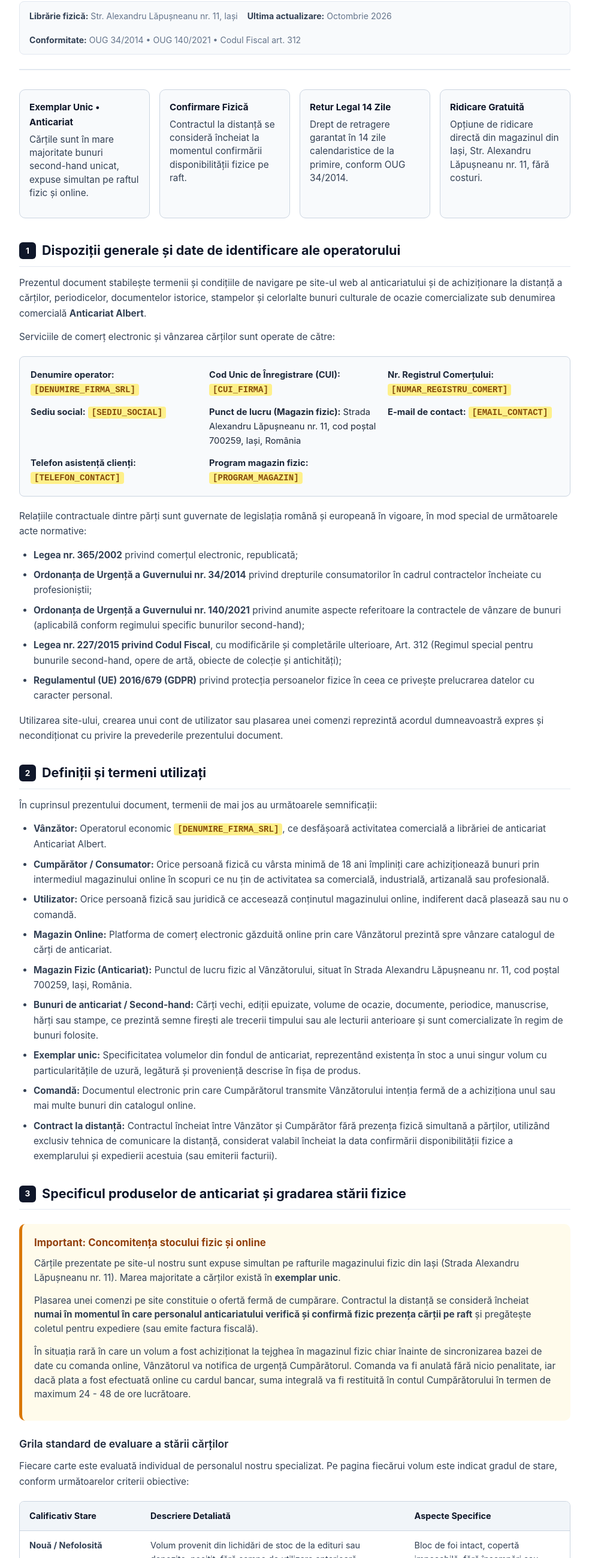
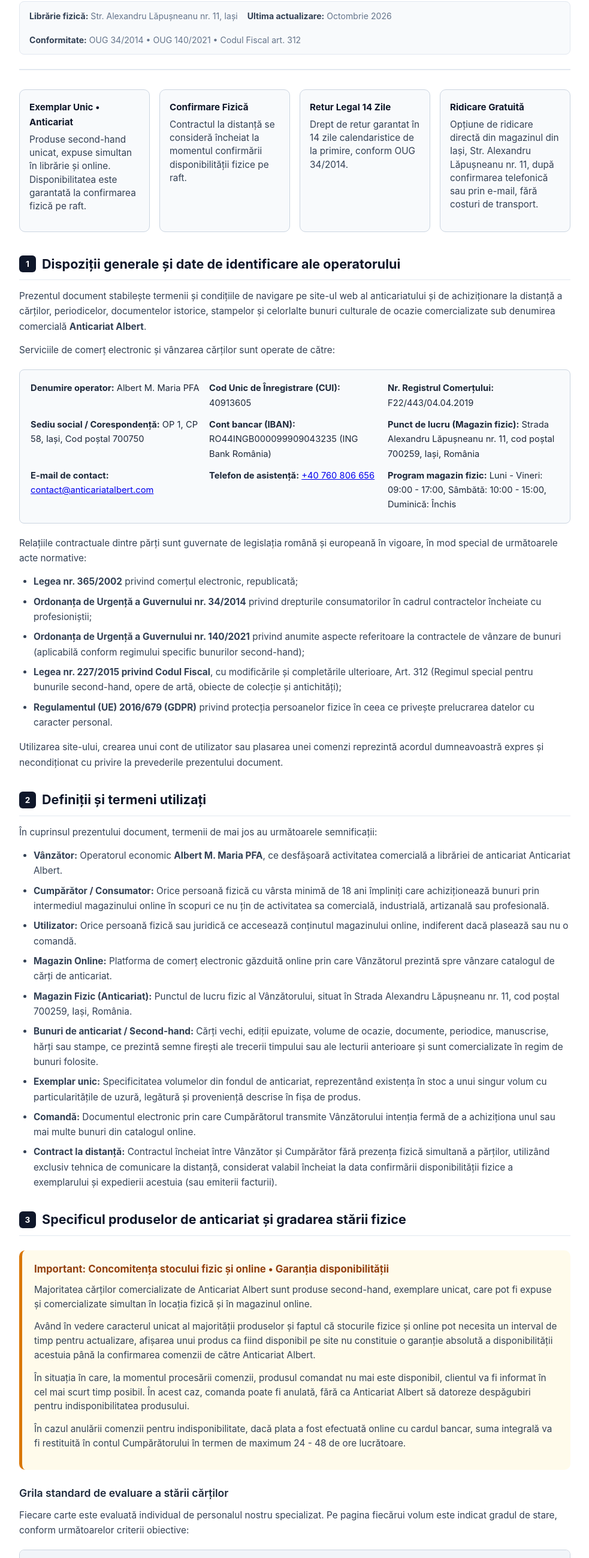
Before and after one commit to CyberCogeanu/anticariat-bau, a plain HTML site: page anticariat_termeni_si_conditii.html in a window 1280 px wide. Shown: the part 202-2800 px from the top of the page at 60% size, without its empty margins (148-1131 px from the left). Drawn offline with Linux system fonts and the light colour scheme.

Commit message:
feat(legal): update Termeni si Conditii with authentic operator details and deploy to Shopify

```diff
--- a/anticariat_termeni_si_conditii.html
+++ b/anticariat_termeni_si_conditii.html
@@ -363,7 +363,7 @@
   <div class="anticariat-summary-grid">
     <div class="anticariat-summary-card">
       <h4>Exemplar Unic &bull; Anticariat</h4>
-      <p>Cărțile sunt în mare majoritate bunuri second-hand unicat, expuse simultan pe raftul fizic și online.</p>
+      <p>Produse second-hand unicat, expuse simultan în librărie și online. Disponibilitatea este garantată la confirmarea fizică pe raft.</p>
     </div>
     <div class="anticariat-summary-card">
       <h4>Confirmare Fizică</h4>
@@ -371,11 +371,11 @@
     </div>
     <div class="anticariat-summary-card">
       <h4>Retur Legal 14 Zile</h4>
-      <p>Drept de retragere garantat în 14 zile calendaristice de la primire, conform OUG 34/2014.</p>
+      <p>Drept de retur garantat în 14 zile calendaristice de la primire, conform OUG 34/2014.</p>
     </div>
     <div class="anticariat-summary-card">
       <h4>Ridicare Gratuită</h4>
-      <p>Opțiune de ridicare directă din magazinul din Iași, Str. Alexandru Lăpușneanu nr. 11, fără costuri.</p>
+      <p>Opțiune de ridicare directă din magazinul din Iași, Str. Alexandru Lăpușneanu nr. 11, după confirmarea telefonică sau prin e-mail, fără costuri de transport.</p>
     </div>
   </div>
 
@@ -391,14 +391,15 @@
 
     <div class="anticariat-contact-box">
       <div class="anticariat-contact-grid">
-        <div><strong>Denumire operator:</strong> <span class="anticariat-placeholder">[DENUMIRE_FIRMA_SRL]</span></div>
-        <div><strong>Cod Unic de Înregistrare (CUI):</strong> <span class="anticariat-placeholder">[CUI_FIRMA]</span></div>
-        <div><strong>Nr. Registrul Comerțului:</strong> <span class="anticariat-placeholder">[NUMAR_REGISTRU_COMERT]</span></div>
-        <div><strong>Sediu social:</strong> <span class="anticariat-placeholder">[SEDIU_SOCIAL]</span></div>
+        <div><strong>Denumire operator:</strong> Albert M. Maria PFA</div>
+        <div><strong>Cod Unic de Înregistrare (CUI):</strong> 40913605</div>
+        <div><strong>Nr. Registrul Comerțului:</strong> F22/443/04.04.2019</div>
+        <div><strong>Sediu social / Corespondență:</strong> OP 1, CP 58, Iași, Cod poștal 700750</div>
+        <div><strong>Cont bancar (IBAN):</strong> RO44INGB000099909043235 (ING Bank România)</div>
         <div><strong>Punct de lucru (Magazin fizic):</strong> Strada Alexandru Lăpușneanu nr. 11, cod poștal 700259, Iași, România</div>
-        <div><strong>E-mail de contact:</strong> <span class="anticariat-placeholder">[EMAIL_CONTACT]</span></div>
-        <div><strong>Telefon asistență clienți:</strong> <span class="anticariat-placeholder">[TELEFON_CONTACT]</span></div>
-        <div><strong>Program magazin fizic:</strong> <span class="anticariat-placeholder">[PROGRAM_MAGAZIN]</span></div>
+        <div><strong>E-mail de contact:</strong> <a href="mailto:contact@anticariatalbert.com">contact@anticariatalbert.com</a></div>
+        <div><strong>Telefon de asistență:</strong> <a href="tel:+40760806656">+40 760 806 656</a></div>
+        <div><strong>Program magazin fizic:</strong> Luni - Vineri: 09:00 - 17:00, Sâmbătă: 10:00 - 15:00, Duminică: Închis</div>
       </div>
     </div>
 
@@ -422,7 +423,7 @@
     <h2><span class="sec-nr">2</span> Definiții și termeni utilizați</h2>
     <p>În cuprinsul prezentului document, termenii de mai jos au următoarele semnificații:</p>
     <ul>
-      <li><strong>Vânzător:</strong> Operatorul economic <span class="anticariat-placeholder">[DENUMIRE_FIRMA_SRL]</span>, ce desfășoară activitatea comercială a librăriei de anticariat Anticariat Albert.</li>
+      <li><strong>Vânzător:</strong> Operatorul economic <strong>Albert M. Maria PFA</strong>, ce desfășoară activitatea comercială a librăriei de anticariat Anticariat Albert.</li>
       <li><strong>Cumpărător / Consumator:</strong> Orice persoană fizică cu vârsta minimă de 18 ani împliniți care achiziționează bunuri prin intermediul magazinului online în scopuri ce nu țin de activitatea sa comercială, industrială, artizanală sau profesională.</li>
       <li><strong>Utilizator:</strong> Orice persoană fizică sau juridică ce accesează conținutul magazinului online, indiferent dacă plasează sau nu o comandă.</li>
       <li><strong>Magazin Online:</strong> Platforma de comerț electronic găzduită online prin care Vânzătorul prezintă spre vânzare catalogul de cărți de anticariat.</li>
@@ -439,15 +440,18 @@
     <h2><span class="sec-nr">3</span> Specificul produselor de anticariat și gradarea stării fizice</h2>
 
     <div class="anticariat-callout anticariat-callout-warning">
-      <h4>Important: Concomitența stocului fizic și online</h4>
+      <h4>Important: Concomitența stocului fizic și online &bull; Garanția disponibilității</h4>
       <p>
-        Cărțile prezentate pe site-ul nostru sunt expuse simultan pe rafturile magazinului fizic din Iași (Strada Alexandru Lăpușneanu nr. 11). Marea majoritate a cărților există în <strong>exemplar unic</strong>.
+        Majoritatea cărților comercializate de Anticariat Albert sunt produse second-hand, exemplare unicat, care pot fi expuse și comercializate simultan în locația fizică și în magazinul online.
       </p>
       <p style="margin-top: 8px;">
-        Plasarea unei comenzi pe site constituie o ofertă fermă de cumpărare. Contractul la distanță se consideră încheiat <strong>numai în momentul în care personalul anticariatului verifică și confirmă fizic prezența cărții pe raft</strong> și pregătește coletul pentru expediere (sau emite factura fiscală).
+        Având în vedere caracterul unicat al majorității produselor și faptul că stocurile fizice și online pot necesita un interval de timp pentru actualizare, afișarea unui produs ca fiind disponibil pe site nu constituie o garanție absolută a disponibilității acestuia până la confirmarea comenzii de către Anticariat Albert.
       </p>
       <p style="margin-top: 8px;">
-        În situația rară în care un volum a fost achiziționat la tejghea în magazinul fizic chiar înainte de sincronizarea bazei de date cu comanda online, Vânzătorul va notifica de urgență Cumpărătorul. Comanda va fi anulată fără nicio penalitate, iar dacă plata a fost efectuată online cu cardul bancar, suma integrală va fi restituită în contul Cumpărătorului în termen de maximum 24 - 48 de ore lucrătoare.
+        În situația în care, la momentul procesării comenzii, produsul comandat nu mai este disponibil, clientul va fi informat în cel mai scurt timp posibil. În acest caz, comanda poate fi anulată, fără ca Anticariat Albert să datoreze despăgubiri pentru indisponibilitatea produsului.
+      </p>
+      <p style="margin-top: 8px;">
+        În cazul anulării comenzii pentru indisponibilitate, dacă plata a fost efectuată online cu cardul bancar, suma integrală va fi restituită în contul Cumpărătorului în termen de maximum 24 - 48 de ore lucrătoare.
       </p>
     </div>
 
@@ -602,7 +606,8 @@
       <h4>Condiții pentru ridicarea din magazin</h4>
       <ul>
         <li>Costul serviciului de pregătire și predare este <strong>0 RON (Gratuit)</strong>.</li>
-        <li>După pregătirea cărților, Cumpărătorul primește o notificare prin e-mail sau SMS care confirmă că volumul este gata pentru ridicare.</li>
+        <li><strong>Confirmare prealabilă obligatorie:</strong> Ridicarea personală din magazin este disponibilă exclusiv după confirmarea disponibilității fizice a cărților prin e-mail sau apel telefonic din partea personalului anticariatului. Vă rugăm să așteptați această confirmare înainte de a vă deplasa la librărie.</li>
+        <li>După verificarea și pregătirea cărților pe raft, Cumpărătorul primește notificarea prin e-mail sau telefon care confirmă că pachetul este gata pentru ridicare la tejghea.</li>
         <li><strong>Termen de rezervare:</strong> Comanda este păstrată rezervată la tejghea timp de <strong>5 zile lucrătoare</strong> de la trimiterea notificării.</li>
         <li>Dacă Cumpărătorul nu se prezintă în termenul de 5 zile lucrătoare și nu solicită o prelungire în scris sau telefonic, comanda se anulează automat, iar cartea revine în oferta publică a magazinului.</li>
       </ul>
@@ -616,16 +621,16 @@
 
   <!-- SECTION 9 -->
   <section id="sectiunea-9">
-    <h2><span class="sec-nr">9</span> Dreptul de retragere (Politica de retur conform OUG 34/2014)</h2>
+    <h2><span class="sec-nr">9</span> Dreptul de retur (Politica de retur conform OUG 34/2014)</h2>
     <p>
-      În conformitate cu prevederile art. 9 alin. (1) din Ordonanța de Urgență a Guvernului nr. 34/2014, Cumpărătorul persoană fizică beneficiază de o perioadă de <strong>14 zile calendaristice</strong> pentru a se retrage dintr-un contract la distanță, fără a fi nevoit să justifice decizia de retragere.
+      În conformitate cu prevederile art. 9 alin. (1) din Ordonanța de Urgență a Guvernului nr. 34/2014, Cumpărătorul persoană fizică beneficiază de o perioadă de <strong>14 zile calendaristice</strong> pentru a returna produsele achiziționate în cadrul unui contract la distanță (dreptul de retur), fără a fi nevoit să justifice decizia.
     </p>
 
     <div class="anticariat-callout anticariat-callout-info">
       <h4>Ghid pas cu pas pentru exercitarea dreptului de retur</h4>
       <ol style="margin: 0; padding-left: 20px;">
         <li><strong>Termen:</strong> Înștiințarea trebuie transmisă în termen de maximum 14 zile calendaristice de la data la care Cumpărătorul a intrat în posesia fizică a cărții.</li>
-        <li><strong>Modalitate:</strong> Prin transmiterea unei notificări neechivoce scrise către adresa de e-mail <span class="anticariat-placeholder">[EMAIL_CONTACT]</span>, precizând numărul comenzii, titlul cărților returnate și datele de identificare.</li>
+        <li><strong>Modalitate:</strong> Prin transmiterea unei notificări neechivoce scrise către adresa de e-mail <a href="mailto:contact@anticariatalbert.com">contact@anticariatalbert.com</a>, precizând numărul comenzii, titlul cărților returnate și datele de identificare.</li>
         <li><strong>Adresa de expediere a returului:</strong> Coletul trebuie expediat la adresa magazinului fizic: <em>Anticariat Albert, Strada Alexandru Lăpușneanu nr. 11, cod poștal 700259, Iași, România</em>.</li>
         <li><strong>Costul transportului de retur:</strong> Conform art. 14 alin. (2) din OUG 34/2014, <strong>costurile directe legate de returnarea produselor sunt suportate în mod integral de către Cumpărător</strong>. Coletul poate fi trimis prin orice firmă de curierat rapid (nu se acceptă expedieri cu plată ramburs sau colete trimise prin poștă simplă fără livrare directă la sediu).</li>
       </ol>
@@ -641,7 +646,7 @@
 
     <h3>Rambursarea contravalorii</h3>
     <p>
-      Vânzătorul va rambursa toate sumele primite drept plată din partea Cumpărătorului, inclusiv, după caz, costurile livrării inițiale standard, în termen de maximum <strong>14 zile calendaristice</strong> de la data la care este informat despre decizia de retragere.
+      Vânzătorul va rambursa toate sumele primite drept plată din partea Cumpărătorului, inclusiv, după caz, costurile livrării inițiale standard, în termen de maximum <strong>14 zile calendaristice</strong> de la data la care este informat despre decizia de retur.
     </p>
     <p>
       Conform art. 13 alin. (3) din OUG 34/2014, Vânzătorul are dreptul de a amâna rambursarea sumelor până la data la care primește fizic bunurile returnate sau până la momentul la care Cumpărătorul a furnizat dovada că a trimis bunurile către Vânzător, oricare dintre aceste date este mai apropiată, pentru a permite verificarea conformității exemplarului returnat.
@@ -669,7 +674,7 @@
   <section id="sectiunea-11">
     <h2><span class="sec-nr">11</span> Drepturi de proprietate intelectuală</h2>
     <p>
-      Întreg conținutul magazinului online, incluzând, dar fără a se limita la: denumirea comercială "Anticariat Albert", siglele, elementele de design web, descrierile de carte, recenziile bio-bibliografice originale, fotografiile de produs realizate în cadrul anticariatului, structura bazelor de date și codul sursă reprezintă proprietatea intelectuală exclusivă a <span class="anticariat-placeholder">[DENUMIRE_FIRMA_SRL]</span> sau a partenerilor săi licențiați, fiind protejate de Legea nr. 8/1996 privind dreptul de autor și drepturile conexe.
+      Întreg conținutul magazinului online, incluzând, dar fără a se limita la: denumirea comercială "Anticariat Albert", siglele, elementele de design web, descrierile de carte, recenziile bio-bibliografice originale, fotografiile de produs realizate în cadrul anticariatului, structura bazelor de date și codul sursă reprezintă proprietatea intelectuală exclusivă a <strong>Albert M. Maria PFA</strong> sau a partenerilor săi licențiați, fiind protejate de Legea nr. 8/1996 privind dreptul de autor și drepturile conexe.
     </p>
     <p>
       Este strict interzisă copierea, reproducerea, descărcarea sistematică neautorizată (web scraping), distribuirea sau exploatarea publică ori comercială a oricărui conținut aparținând site-ului fără acordul prealabil exprimat în formă scrisă de către conducerea Anticariat Albert.
@@ -694,7 +699,7 @@
       În calitate de persoană vizată, beneficiați de toate drepturile prevăzute de GDPR: dreptul de acces la date, dreptul la rectificare, dreptul la ștergerea datelor ("dreptul de a fi uitat"), dreptul la restricționarea prelucrării, dreptul la portabilitatea datelor și dreptul de opoziție.
     </p>
     <p>
-      Pentru exercitarea acestor drepturi, ne puteți contacta prin e-mail la adresa: <span class="anticariat-placeholder">[EMAIL_CONTACT]</span>. De asemenea, aveți dreptul de a depune o plângere la <strong>Autoritatea Națională de Supraveghere a Prelucrării Datelor cu Caracter Personal (ANSPDCP)</strong>, cu sediul în B-dul G-ral. Gheorghe Magheru 28-30, Sector 1, București, website: <a href="https://www.dataprotection.ro/" target="_blank" rel="noopener noreferrer">www.dataprotection.ro</a>.
+      Pentru exercitarea acestor drepturi, ne puteți contacta prin e-mail la adresa: <a href="mailto:contact@anticariatalbert.com">contact@anticariatalbert.com</a>. De asemenea, aveți dreptul de a depune o plângere la <strong>Autoritatea Națională de Supraveghere a Prelucrării Datelor cu Caracter Personal (ANSPDCP)</strong>, cu sediul în B-dul G-ral. Gheorghe Magheru 28-30, Sector 1, București, website: <a href="https://www.dataprotection.ro/" target="_blank" rel="noopener noreferrer">www.dataprotection.ro</a>.
     </p>
     <p>
       Site-ul utilizează module cookie strict necesare pentru funcționarea tehnică a sesiunilor de cumpărare și cookies de analiză agregată. Pentru detalii complete privind politica de cookie-uri, consultați secțiunea dedicată de pe site.
@@ -705,7 +710,7 @@
   <section id="sectiunea-13">
     <h2><span class="sec-nr">13</span> Reclamații, litigii și soluționarea alternativă (ANPC și SOL)</h2>
     <p>
-      Pentru orice sugestie, sesizare sau neclaritate legată de comenzi sau produse, vă încurajăm să ne contactați prioritar la adresa de e-mail <span class="anticariat-placeholder">[EMAIL_CONTACT]</span> sau la numărul de telefon <span class="anticariat-placeholder">[TELEFON_CONTACT]</span>. Echipa noastră va depune toate eforturile pentru soluționarea oricărui diferend pe cale amiabilă în termen de maximum 30 de zile calendaristice.
+      Pentru orice sugestie, sesizare sau neclaritate legată de comenzi sau produse, vă încurajăm să ne contactați prioritar la adresa de e-mail <a href="mailto:contact@anticariatalbert.com">contact@anticariatalbert.com</a> sau la numărul de telefon <a href="tel:+40760806656">+40 760 806 656</a>. Echipa noastră va depune toate eforturile pentru soluționarea oricărui diferend pe cale amiabilă în termen de maximum 30 de zile calendaristice.
     </p>
     <p>
       În conformitate cu normele legale de protecție a consumatorilor, Cumpărătorul are la dispoziție căile legale oficiale de petiționare și soluționare alternativă a litigiilor prezentate mai jos:
```
Also changed, not shown: legal/anticariat_termeni_si_conditii.html (+28 -23 lines), 3 other files.
